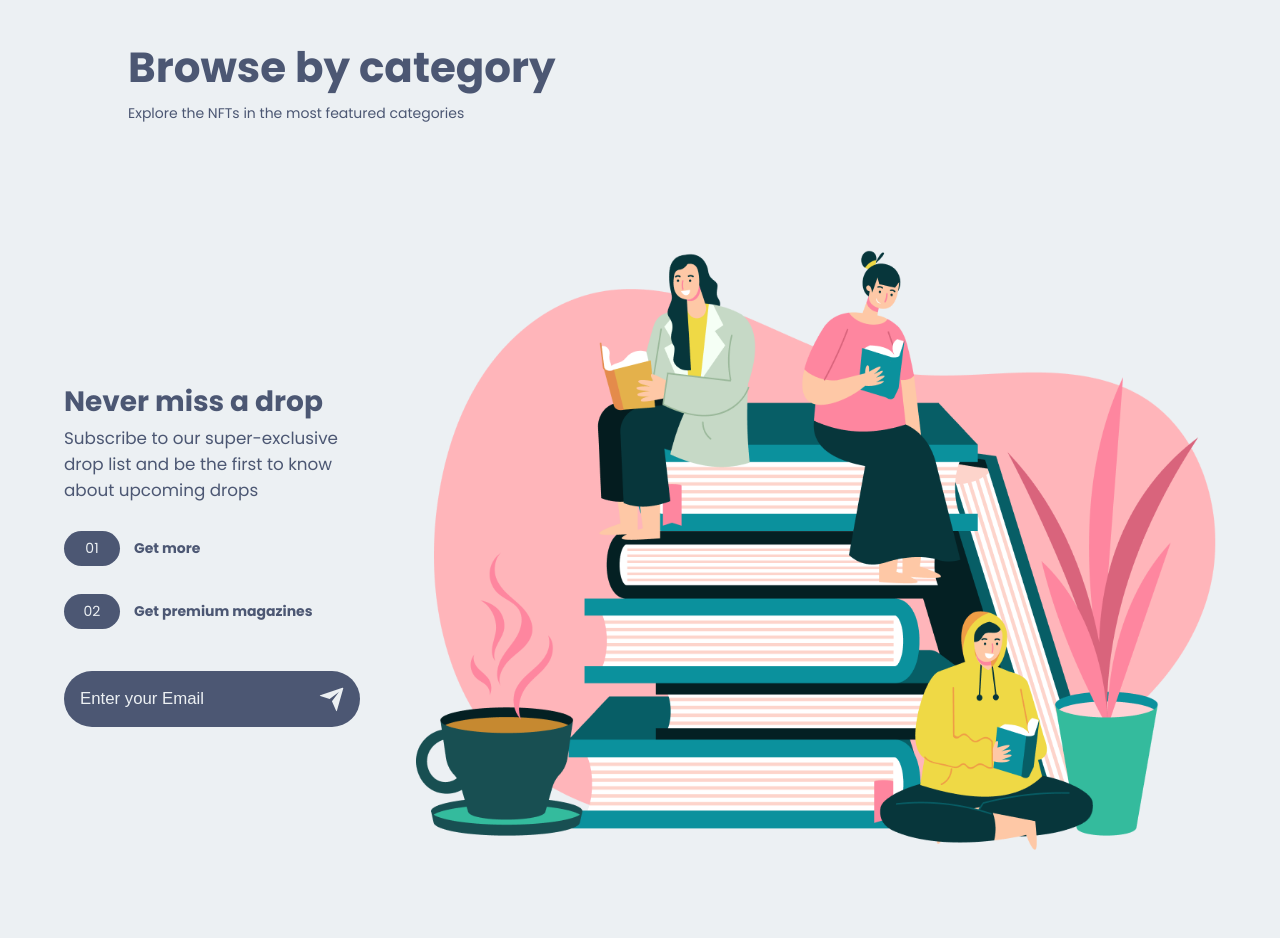
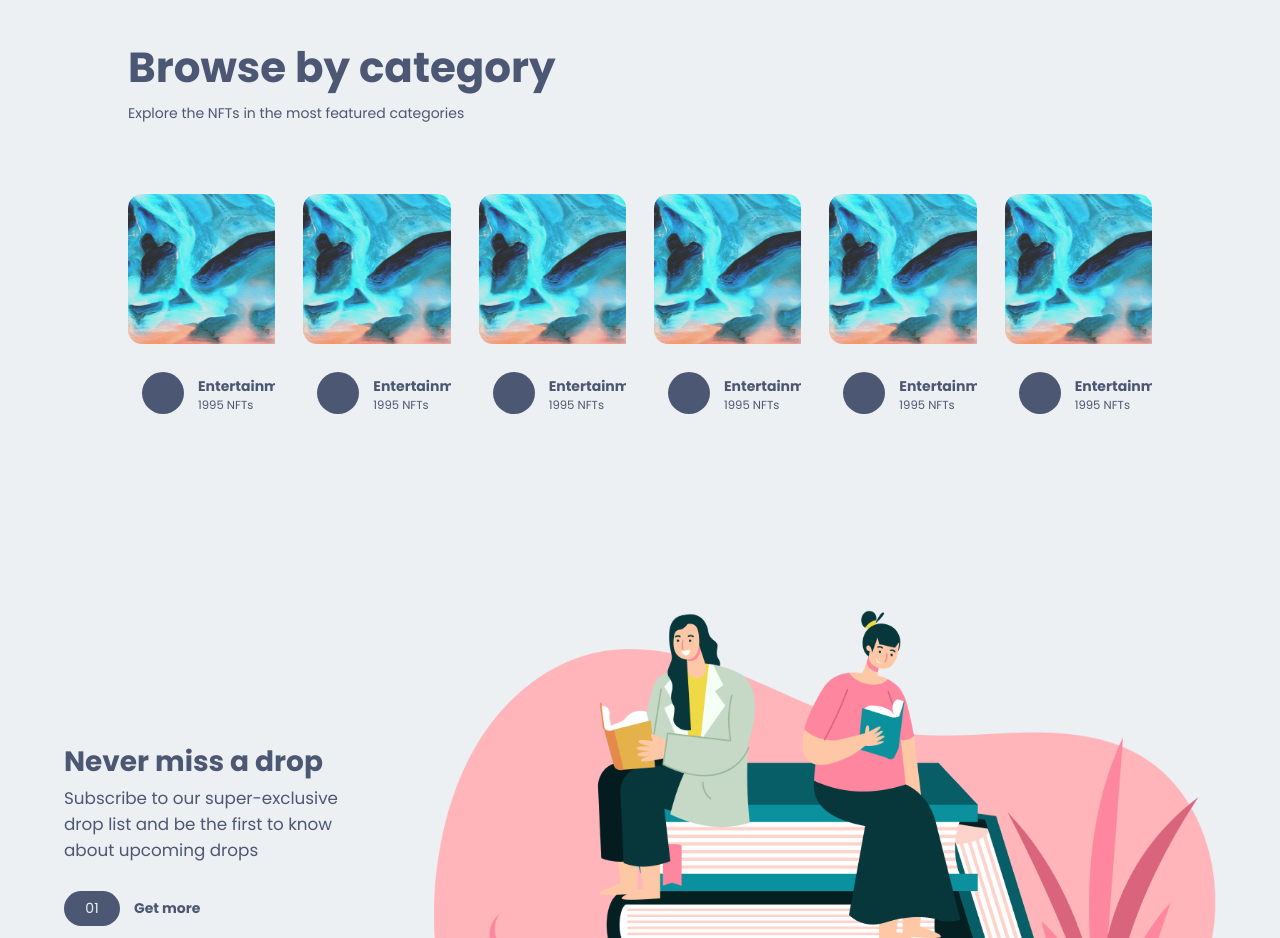
Before and after one commit to ochicode/NFTMARKETPLACE, a Next.js app: page / in a window 1280 px wide. Shown: the part 2360-3298 px from the top of the page. Built offline with nearby package versions, Linux system fonts and the light colour scheme.

Commit message:
adding category component

```diff
--- /dev/null
+++ b/components/Category/Category.jsx
@@ -0,0 +1,41 @@
+import React from "react";
+import Image from "next/image";
+import { BsCCircleFill, BsCircleFill } from "react-icons/bs";
+
+// INTERNAL IMPORT
+import Style from "./Category.module.css";
+import images from "../../img";
+
+const Category = () => {
+  const CategoryArray = [1, 2, 3, 4, 5, 6];
+  return (
+    <div className={Style.box_category}>
+      <div className={Style.category}>
+        {CategoryArray.map((el, i) => (
+          <div className={Style.category_box} key={1 + 1}>
+            <Image
+              src={images.creatorbackground1}
+              className={Style.category_box_img}
+              alt="Background image"
+              width={350}
+              height={150}
+              objectFit="cover"
+            />
+
+            <div className={Style.category_box_title}>
+              <span>
+                <BsCircleFill />
+              </span>
+              <div className={Style.category_box_title_info}>
+                <h4>Entertainment</h4>
+                <small>1995 NFTs</small>
+              </div>
+            </div>
+          </div>
+        ))}
+      </div>
+    </div>
+  );
+};
+
+export default Category;
--- /dev/null
+++ b/components/Category/Category.module.css
@@ -0,0 +1,62 @@
+.box_category {
+  width: 80%;
+  margin: 0 auto;
+}
+
+.category {
+  padding: 4rem 0;
+  display: grid;
+  grid-template-columns: repeat(6, 1fr);
+  gap: 2rem;
+}
+
+.category_box {
+  line-height: 0;
+  transition: all 0.3s ease-in;
+  border-radius: 1rem;
+  overflow: hidden;
+  cursor: pointer;
+  padding-bottom: 1rem;
+}
+
+.category_box:hover {
+  box-shadow: var(--box-shadow);
+}
+
+.category_box_img {
+  border-radius: 1rem;
+}
+
+.category_box_title {
+  display: flex;
+  align-items: center;
+  padding: 1rem;
+  gap: 1rem;
+}
+
+.category_box_title span {
+  font-size: 3rem;
+  margin-top: 1rem;
+}
+
+@media screen and (min-device-width: 320px) and (max-device-width: 425px) {
+  .box_category {
+    width: 90%;
+  }
+
+  .category {
+    grid-template-columns: 1fr;
+  }
+}
+
+@media screen and (min-device-width: 427) and (max-device-width: 770) {
+  .category {
+    grid-template-columns: repeat(2, 1fr);
+  }
+}
+
+@media screen and (min-device-width: 772) and (max-device-width: 1025) {
+  .category {
+    grid-template-columns: repeat(3, 1fr);
+  }
+}
--- a/components/componentsindex.js
+++ b/components/componentsindex.js
@@ -6,5 +6,6 @@
 import BigNFTSlider from "./BigNFTSlider/BigNFTSlider";
 import Subscribe from "./Subscribe/Subscribe";
 import Title from './Title/Title'
+import Category from "./Category/Category";
 
-export { Button, Footer, NavBar, HeroSection, Service, BigNFTSlider, Subscribe, Title }
+export { Button, Footer, NavBar, HeroSection, Service, BigNFTSlider, Subscribe, Title, Category }
--- a/pages/index.js
+++ b/pages/index.js
@@ -2,7 +2,7 @@
 
 // INTERNAL IMPORT
 import Style from '../styles/index.module.css'
-import { BigNFTSlider, HeroSection, Service, Subscribe, Title } from "@/components/componentsindex";
+import { BigNFTSlider, Category, HeroSection, Service, Subscribe, Title } from "@/components/componentsindex";
 
 const Home = () => {
   return (
@@ -11,7 +11,7 @@
       <Service />
       <BigNFTSlider />
       <Title heading='Browse by category' paragraph='Explore the NFTs in the most featured categories' />
-
+      <Category />
       <Subscribe />
     </div>
   )
```
